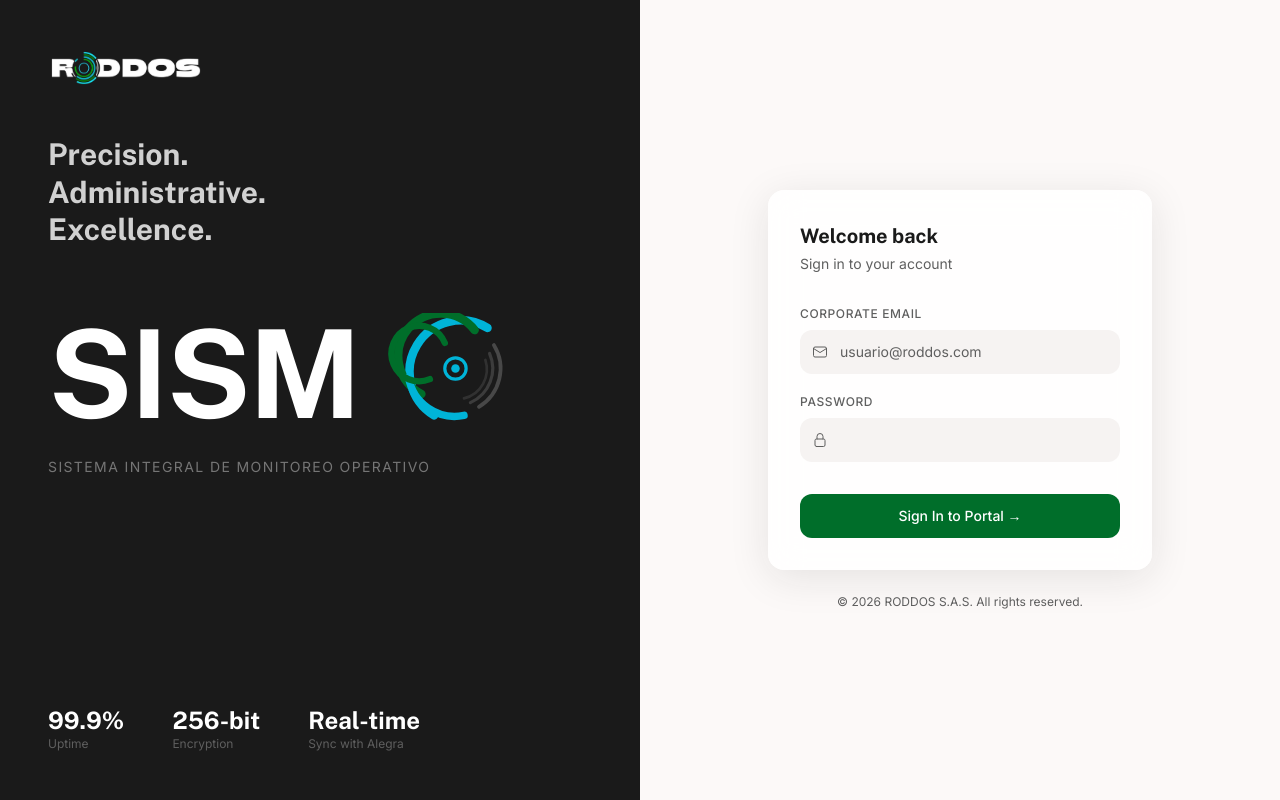
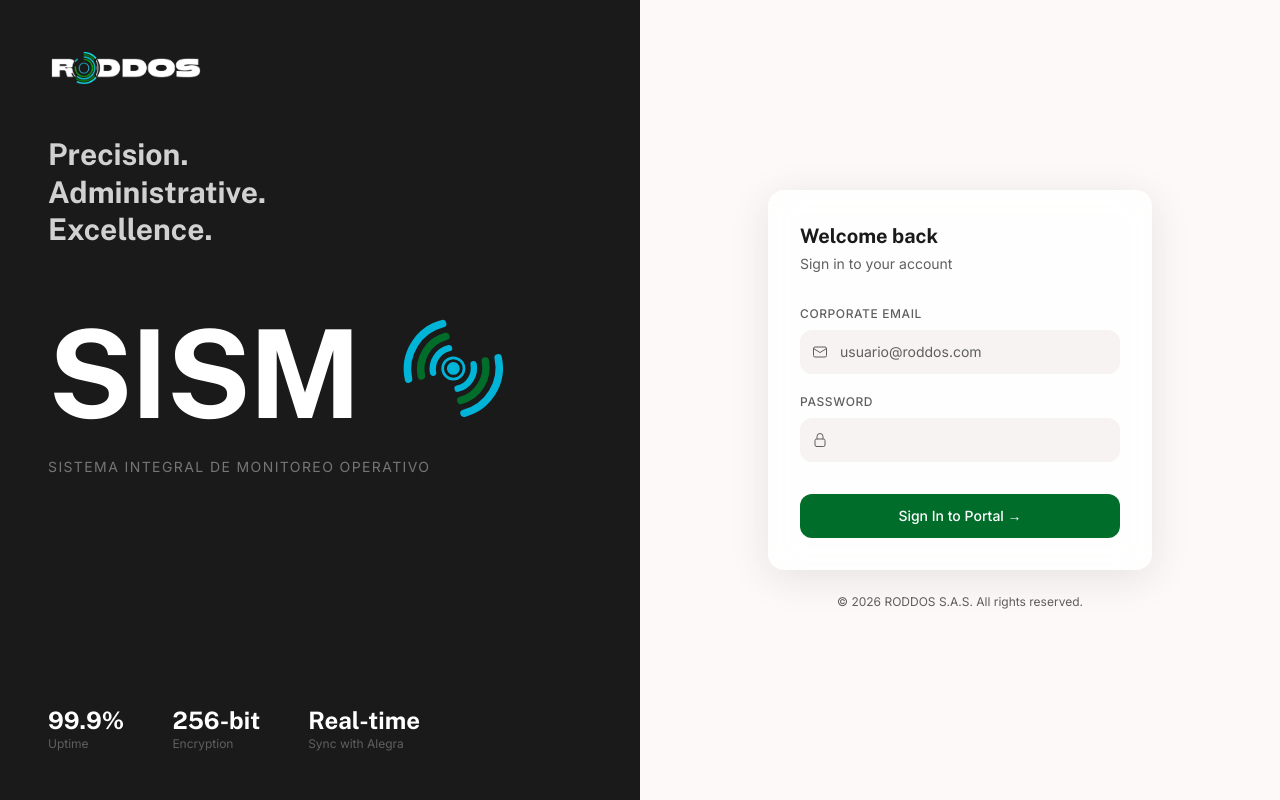
Before and after one commit to RoddosColombia/SISMO-V2, a React (Vite) app in the folder frontend/: page /login in a window 1280 px wide. Built offline with nearby package versions, Linux system fonts and the light colour scheme.

Commit message:
Revert "fix(05): SISMO radar — asymmetric turbine arcs matching RODDOS logo"
This reverts commit 3a95bd32c27a4195ce53c5698c29ca7f6bd077c9.

```diff
--- a/frontend/src/pages/LoginPage.tsx
+++ b/frontend/src/pages/LoginPage.tsx
@@ -42,23 +42,20 @@
           <svg viewBox="0 0 480 120" className="w-full max-w-lg mb-4" aria-label="SISMO">
             {/* SISM as continuous word */}
             <text x="0" y="98" fontFamily="'Public Sans', sans-serif" fontWeight="900" fontSize="115" fill="white" letterSpacing="-2">SISM</text>
-            {/* O — RODDOS turbine radar (asymmetric spiral arcs) */}
-            <g transform="translate(382, 52)">
-              {/* Layer 1: Outer cyan arc — large sweep upper-left (~220°) */}
-              <path d="M 30 -38 A 48 48 0 1 0 -20 44" stroke="#00b4d8" strokeWidth="8" fill="none" strokeLinecap="round" />
-              {/* Layer 2: Green arc — left side sweep (~200°), slightly smaller */}
-              <path d="M 18 -36 A 40 40 0 1 0 -32 24" stroke="#006e2a" strokeWidth="8" fill="none" strokeLinecap="round" />
-              {/* Layer 3: Thin arcs — right side (~140°), creates turbine depth */}
-              <path d="M 36 -22 A 42 42 0 0 1 22 36" stroke="rgba(255,255,255,0.2)" strokeWidth="3.5" fill="none" strokeLinecap="round" />
-              <path d="M 32 -14 A 35 35 0 0 1 14 32" stroke="rgba(255,255,255,0.15)" strokeWidth="3" fill="none" strokeLinecap="round" />
-              <path d="M 28 -8 A 28 28 0 0 1 8 28" stroke="rgba(255,255,255,0.10)" strokeWidth="2.5" fill="none" strokeLinecap="round" />
-              {/* Layer 4: Lower cyan arc — bottom sweep (~180°) */}
-              <path d="M -44 8 A 44 44 0 0 0 8 44" stroke="#00b4d8" strokeWidth="7" fill="none" strokeLinecap="round" />
-              {/* Layer 5: Inner green arc — tight sweep near center */}
-              <path d="M -10 -24 A 26 26 0 1 0 -24 10" stroke="#006e2a" strokeWidth="6" fill="none" strokeLinecap="round" />
-              {/* Center ring + dot */}
-              <circle cx="0" cy="0" r="10" stroke="#00b4d8" strokeWidth="3" fill="none" />
-              <circle cx="0" cy="0" r="4" fill="#00b4d8" />
+            {/* O — radar circle matching letter height */}
+            <g transform="translate(380, 52)">
+              {/* Outer cyan arcs */}
+              <path d="M 42 -10 A 44 44 0 0 1 10 42" stroke="#00b4d8" strokeWidth="7" fill="none" strokeLinecap="round" />
+              <path d="M -42 10 A 44 44 0 0 1 -10 -42" stroke="#00b4d8" strokeWidth="7" fill="none" strokeLinecap="round" />
+              {/* Mid green arcs */}
+              <path d="M 30 -7 A 32 32 0 0 1 7 30" stroke="#006e2a" strokeWidth="7" fill="none" strokeLinecap="round" />
+              <path d="M -30 7 A 32 32 0 0 1 -7 -30" stroke="#006e2a" strokeWidth="7" fill="none" strokeLinecap="round" />
+              {/* Inner cyan arcs */}
+              <path d="M 19 -4 A 20 20 0 0 1 4 19" stroke="#00b4d8" strokeWidth="6" fill="none" strokeLinecap="round" />
+              <path d="M -19 4 A 20 20 0 0 1 -4 -19" stroke="#00b4d8" strokeWidth="6" fill="none" strokeLinecap="round" />
+              {/* Center */}
+              <circle cx="0" cy="0" r="6" fill="#00b4d8" />
+              <circle cx="0" cy="0" r="10" stroke="#00b4d8" strokeWidth="2.5" fill="none" />
             </g>
           </svg>
           <p className="text-white/40 text-sm tracking-widest uppercase">
```
